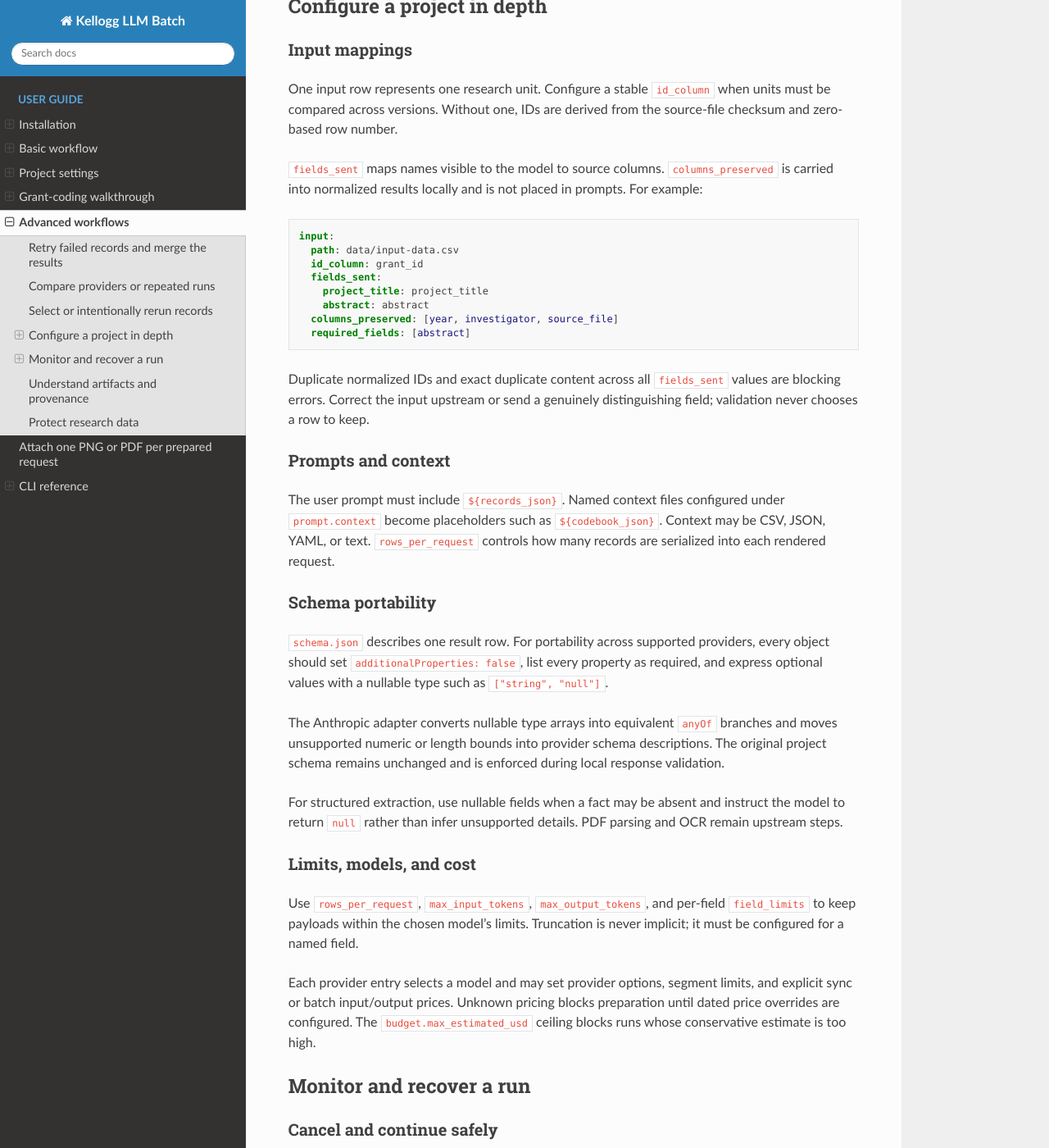
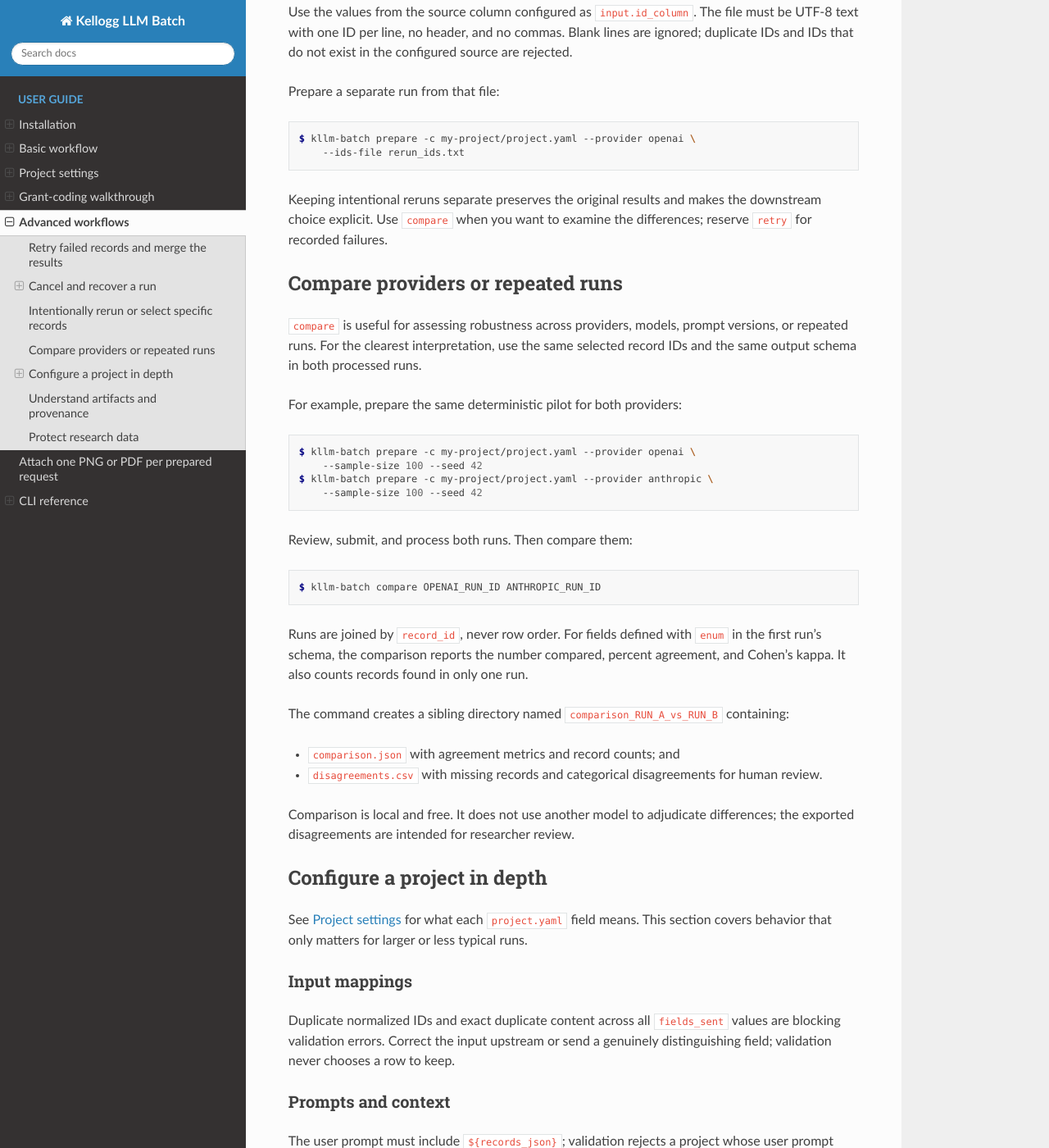
Before and after one commit to rs-kellogg/llm-batch_pipeline, a Sphinx documentation site: the page built from docs/advanced.rst, in a window 1280 px wide and 1400 px high, scrolled down 3179 px. Shown: the whole window at 82% size. Built offline with Sphinx 7.4.7 and the Read the Docs theme 3.1.0, drawn with Linux system fonts in a browser that asks for light colours; some of the changed text lies outside the part shown.

Commit message:
trim grant doc page, reorder advanced page

```diff
--- a/docs/advanced.rst
+++ b/docs/advanced.rst
@@ -5,8 +5,8 @@ Advanced workflows
 
 Most researchers come here for one of two reasons: a completed run has failed
 records to retry, or two completed runs need to be compared. Start with the
-relevant workflow below; configuration, recovery, and provenance details
-follow afterward.
+relevant workflow below; recovery, selection, comparison, configuration, and
+provenance details follow afterward.
 
 For an optional, separate PNG/PDF input step after preparation, see
 :doc:`file_attachments`.
@@ -65,151 +65,7 @@ If a child run also has retryable failures, run ``retry`` on that child and
 later run ``merge`` on the newest descendant. The attempt chain preserves the
 history while the merge walks back through every parent.
 
-Compare providers or repeated runs
-----------------------------------
-
-``compare`` is useful for assessing robustness across providers, models,
-prompt versions, or repeated runs. For the clearest interpretation, use the
-same selected record IDs and the same output schema in both processed runs.
-
-For example, prepare the same deterministic pilot for both providers:
-
-.. code-block:: console
-
-   $ kllm-batch prepare -c my-project/project.yaml --provider openai \
-       --sample-size 100 --seed 42
-   $ kllm-batch prepare -c my-project/project.yaml --provider anthropic \
-       --sample-size 100 --seed 42
-
-Review, submit, and process both runs. Then compare them:
-
-.. code-block:: console
-
-   $ kllm-batch compare OPENAI_RUN_ID ANTHROPIC_RUN_ID
-
-Runs are joined by ``record_id``, never row order. For fields defined with
-``enum`` in the first run's schema, the comparison reports the number compared,
-percent agreement, and Cohen's kappa. It also counts records found in only one
-run.
-
-The command creates a sibling directory named
-``comparison_RUN_A_vs_RUN_B`` containing:
-
-* ``comparison.json`` with agreement metrics and record counts; and
-* ``disagreements.csv`` with missing records and categorical disagreements for
-  human review.
-
-Comparison is local and free. It does not use another model to adjudicate
-differences; the exported disagreements are intended for researcher review.
-
-Select or intentionally rerun records
--------------------------------------
-
-``prepare`` supports three record-selection strategies:
-
-* no selector prepares every validated row;
-* ``--sample-size N --seed S`` chooses a deterministic random pilot; and
-* ``--ids-file PATH`` chooses source record IDs from a UTF-8 file containing
-  one ID per line and no header.
-
-A selected run defaults to ``sync`` execution; a full run defaults to
-``batch``. Override either decision with ``--execution sync`` or
-``--execution batch``. Both modes use the same run layout, validation,
-processing, audit, and provenance code.
-
-To intentionally recode successful records, put their source IDs in a text
-file. For example, ``rerun_ids.txt`` could contain:
-
-.. code-block:: text
-
-   GRANT-002
-   GRANT-007
-   GRANT-014
-
-Use the values from the source column configured as ``input.id_column``. The
-file must be UTF-8 text with one ID per line, no header, and no commas. Blank
-lines are ignored; duplicate IDs and IDs that do not exist in the configured
-source are rejected.
-
-Prepare a separate run from that file:
-
-.. code-block:: console
-
-   $ kllm-batch prepare -c my-project/project.yaml --provider openai \
-       --ids-file rerun_ids.txt
-
-Keeping intentional reruns separate preserves the original results and makes
-the downstream choice explicit. Use ``compare`` when you want to examine the
-differences; reserve ``retry`` for recorded failures.
-
-Configure a project in depth
-----------------------------
-
-Input mappings
-~~~~~~~~~~~~~~
-
-One input row represents one research unit. Configure a stable ``id_column``
-when units must be compared across versions. Without one, IDs are derived from
-the source-file checksum and zero-based row number.
-
-``fields_sent`` maps names visible to the model to source columns.
-``columns_preserved`` is carried into normalized results locally and is not
-placed in prompts. For example:
-
-.. code-block:: yaml
-
-   input:
-     path: data/input-data.csv
-     id_column: grant_id
-     fields_sent:
-       project_title: project_title
-       abstract: abstract
-     columns_preserved: [year, investigator, source_file]
-     required_fields: [abstract]
-
-Duplicate normalized IDs and exact duplicate content across all
-``fields_sent`` values are blocking errors. Correct the input upstream or send
-a genuinely distinguishing field; validation never chooses a row to keep.
-
-Prompts and context
-~~~~~~~~~~~~~~~~~~~
-
-The user prompt must include ``${records_json}``. Named context files configured
-under ``prompt.context`` become placeholders such as ``${codebook_json}``.
-Context may be CSV, JSON, YAML, or text. ``rows_per_request`` controls how many
-records are serialized into each rendered request.
-
-Schema portability
-~~~~~~~~~~~~~~~~~~
-
-``schema.json`` describes one result row. For portability across supported
-providers, every object should set ``additionalProperties: false``, list every
-property as required, and express optional values with a nullable type such as
-``["string", "null"]``.
-
-The Anthropic adapter converts nullable type arrays into equivalent ``anyOf``
-branches and moves unsupported numeric or length bounds into provider schema
-descriptions. The original project schema remains unchanged and is enforced
-during local response validation.
-
-For structured extraction, use nullable fields when a fact may be absent and
-instruct the model to return ``null`` rather than infer unsupported details.
-PDF parsing and OCR remain upstream steps.
-
-Limits, models, and cost
-~~~~~~~~~~~~~~~~~~~~~~~~
-
-Use ``rows_per_request``, ``max_input_tokens``, ``max_output_tokens``, and
-per-field ``field_limits`` to keep payloads within the chosen model's limits.
-Truncation is never implicit; it must be configured for a named field.
-
-Each provider entry selects a model and may set provider options, segment
-limits, and explicit sync or batch input/output prices. Unknown pricing blocks
-preparation until dated price overrides are configured. The
-``budget.max_estimated_usd`` ceiling blocks runs whose conservative estimate is
-too high.
-
-Monitor and recover a run
+Cancel and recover a run
 -------------------------
 
 Cancel and continue safely
@@ -263,6 +119,132 @@ Other recovery commands
 * Remove a run's ``.run.lock`` only after verifying that no other local command
   is operating on that run.
 
+Intentionally rerun or select specific records
+------------------------------------------------
+
+``prepare`` supports three record-selection strategies:
+
+* no selector prepares every validated row;
+* ``--sample-size N --seed S`` chooses a deterministic random pilot; and
+* ``--ids-file PATH`` chooses source record IDs from a UTF-8 file containing
+  one ID per line and no header.
+
+A selected run defaults to ``sync`` execution; a full run defaults to
+``batch``. Override either decision with ``--execution sync`` or
+``--execution batch``. Both modes use the same run layout, validation,
+processing, audit, and provenance code.
+
+To intentionally recode successful records, put their source IDs in a text
+file. For example, ``rerun_ids.txt`` could contain:
+
+.. code-block:: text
+
+   GRANT-002
+   GRANT-007
+   GRANT-014
+
+Use the values from the source column configured as ``input.id_column``. The
+file must be UTF-8 text with one ID per line, no header, and no commas. Blank
+lines are ignored; duplicate IDs and IDs that do not exist in the configured
+source are rejected.
+
+Prepare a separate run from that file:
+
+.. code-block:: console
+
+   $ kllm-batch prepare -c my-project/project.yaml --provider openai \
+       --ids-file rerun_ids.txt
+
+Keeping intentional reruns separate preserves the original results and makes
+the downstream choice explicit. Use ``compare`` when you want to examine the
+differences; reserve ``retry`` for recorded failures.
+
+Compare providers or repeated runs
+------------------------------------
+
+``compare`` is useful for assessing robustness across providers, models,
+prompt versions, or repeated runs. For the clearest interpretation, use the
+same selected record IDs and the same output schema in both processed runs.
+
+For example, prepare the same deterministic pilot for both providers:
+
+.. code-block:: console
+
+   $ kllm-batch prepare -c my-project/project.yaml --provider openai \
+       --sample-size 100 --seed 42
+   $ kllm-batch prepare -c my-project/project.yaml --provider anthropic \
+       --sample-size 100 --seed 42
+
+Review, submit, and process both runs. Then compare them:
+
+.. code-block:: console
+
+   $ kllm-batch compare OPENAI_RUN_ID ANTHROPIC_RUN_ID
+
+Runs are joined by ``record_id``, never row order. For fields defined with
+``enum`` in the first run's schema, the comparison reports the number compared,
+percent agreement, and Cohen's kappa. It also counts records found in only one
+run.
+
+The command creates a sibling directory named
+``comparison_RUN_A_vs_RUN_B`` containing:
+
+* ``comparison.json`` with agreement metrics and record counts; and
+* ``disagreements.csv`` with missing records and categorical disagreements for
+  human review.
+
+Comparison is local and free. It does not use another model to adjudicate
+differences; the exported disagreements are intended for researcher review.
+
+Configure a project in depth
+----------------------------
+
+See :doc:`project_settings` for what each ``project.yaml`` field means. This
+section covers behavior that only matters for larger or less typical runs.
+
+Input mappings
+~~~~~~~~~~~~~~
+
+Duplicate normalized IDs and exact duplicate content across all
+``fields_sent`` values are blocking validation errors. Correct the input
+upstream or send a genuinely distinguishing field; validation never chooses a
+row to keep.
+
+Prompts and context
+~~~~~~~~~~~~~~~~~~~
+
+The user prompt must include ``${records_json}``; validation rejects a
+project whose user prompt omits it. Named context files configured under
+``prompt.context`` become additional placeholders such as
+``${codebook_json}`` and may be CSV, JSON, YAML, or plain text.
+
+Schema portability
+~~~~~~~~~~~~~~~~~~
+
+``schema.json`` describes one result row. For portability across supported
+providers, every object should set ``additionalProperties: false``, list every
+property as required, and express optional values with a nullable type such as
+``["string", "null"]``.
+
+The Anthropic adapter converts nullable type arrays into equivalent ``anyOf``
+branches and moves unsupported numeric or length bounds into provider schema
+descriptions. The original project schema remains unchanged and is enforced
+during local response validation.
+
+For structured extraction, use nullable fields when a fact may be absent and
+instruct the model to return ``null`` rather than infer unsupported details.
+PDF parsing and OCR remain upstream steps.
+
+Limits, models, and cost
+~~~~~~~~~~~~~~~~~~~~~~~~
+
+Beyond ``rows_per_request``, ``max_input_tokens``, and ``max_output_tokens``,
+per-field ``field_limits`` truncate a named field; truncation is never
+implicit. Each provider entry may also set provider options, segment limits,
+and explicit sync or batch input/output prices — unknown pricing blocks
+preparation until dated price overrides are configured, regardless of
+``budget.max_estimated_usd``.
+
 Understand artifacts and provenance
 -----------------------------------
 
--- a/docs/grant_coding.rst
+++ b/docs/grant_coding.rst
@@ -56,13 +56,13 @@ The relevant input mapping in ``project.yaml`` is:
        - investigator
        - source_file
 
-Only ``record_id``, ``project_title``, and ``abstract`` enter the model prompt.
-The three preserved columns are joined back into results locally. With
+Only ``record_id``, ``project_title``, and ``abstract`` enter the model
+prompt; the preserved columns are joined back into results locally. With
 ``rows_per_request: 3``, the complete ten-row example produces four requests.
+See :doc:`project_settings` for what each field controls.
 
 The source column ``reference_primary_label`` is deliberately neither sent
-nor preserved in results. This configuration compares predictions with those
-labels locally:
+nor preserved in results. Instead it drives local evaluation:
 
 .. code-block:: yaml
 
@@ -71,8 +71,9 @@ labels locally:
      gold_columns:
        primary_label: reference_primary_label
 
-The ten reference labels are teaching examples based on the codebook, not an
-externally validated benchmark. Replace them with your own reviewed labels
+See :doc:`project_settings` for how ``gold_columns`` scoring works. The ten
+reference labels here are teaching examples based on the codebook, not an
+externally validated benchmark — replace them with your own reviewed labels
 before using agreement as research evidence.
 
 1. Validate the project
@@ -84,9 +85,8 @@ Run the local validation before creating a run:
 
    $ kllm-batch validate -c examples/grant_coding/project.yaml
 
-Validation checks the data, duplicate IDs and content, required abstracts,
-prompt placeholders, output schema, request sizes, and estimated cost. This
-step is local, requires no API key, and creates no run artifacts.
+See :doc:`basic` for what validation checks. This step is local, requires no
+API key, and creates no run artifacts.
 
 2. Prepare a four-grant pilot
 -----------------------------
@@ -101,9 +101,9 @@ Prepare a deterministic sample with OpenAI:
        --sample-size 4 \
        --seed 42
 
-Preparation is also local and free. The command prints a new directory under
-``examples/grant_coding/runs/``. Use that complete path as ``RUN_ID`` in later
-commands. Because this is a selected pilot, it defaults to synchronous
+See :doc:`basic` for what ``prepare`` does. The command prints a new directory
+under ``examples/grant_coding/runs/``; use that complete path as ``RUN_ID`` in
+later commands. Because this is a selected pilot, it defaults to synchronous
 execution.
 
 3. Inspect before submitting
@@ -141,10 +141,8 @@ Submit the exact requests you reviewed:
 
    $ kllm-batch submit RUN_ID
 
-The command shows the estimated maximum cost and asks for confirmation. A
-synchronous pilot waits for its responses, normalizes and validates the rows,
-and runs the completeness audit automatically. It does not require a separate
-``status`` or ``sync`` command.
+See :doc:`basic` for what ``submit`` does for a synchronous pilot; it does not
+require a separate ``status`` or ``sync`` command here.
 
 To use Anthropic instead, prepare a separate pilot with
 ``--provider anthropic``, set ``ANTHROPIC_API_KEY``, and submit that new run.
```
